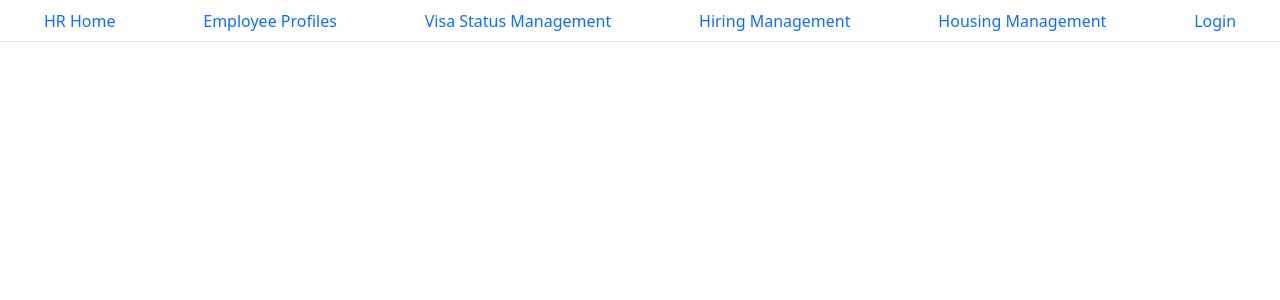
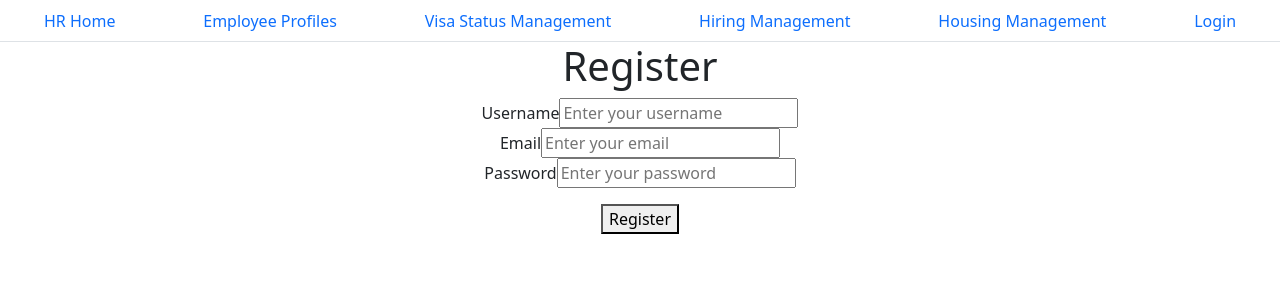
Before and after one commit to sleepyhong/HR_Project, a React (Create React App) app: page /register in a window 1280 px wide. Shown: the top 300 px of the page. Built offline with nearby package versions, Linux system fonts and the light colour scheme.

Commit message:
register front-end

```diff
--- a/model/User.js
+++ b/model/User.js
@@ -19,6 +19,7 @@ const userSchema = new Schema({
     type: {
         type: String,
         enum: ['hiring_manager', 'employee'],
+        default: "employee",
         required: true
     },
     firstName: String,
--- a/src/App.js
+++ b/src/App.js
@@ -1,13 +1,13 @@
 import { BrowserRouter, Link, Route, Routes } from "react-router-dom";
 import Navbar from './component/Navbar/Navbar';
-import {Container} from 'react-bootstrap';
 import HRAdminHome from './pages/HRAdminHome';
 import EmployeeProfiles from "./pages/EmployeeProfiles";
 import VisaStatusManagement from "./pages/VisaStatusManagement";
 import HousingManagement from "./pages/HousingManagement";
 import HiringManagement from './pages/HiringManagement';
-import Login from "./component/Login/Login";
+import Login from "./pages/Login";
 import Logout from "./pages/Logout";
+import Register from "./pages/Register";
 import './App.css';
 
 function App() {
@@ -23,6 +23,7 @@ function App() {
           <Route path="hiring" element={<HiringManagement />} />
           <Route path="login" element={<Login />} />
           <Route path="logout" element={<Logout />} />
+          <Route path="register" element={<Register />} />
         </Route>
       </Routes>
     </div>
--- a/src/component/Navbar/EmployeeNavbar.jsx
+++ b/src/component/Navbar/EmployeeNavbar.jsx
@@ -18,10 +18,10 @@ export default function EmployeeNavbar() {
             </Nav.Item>
             {sessionStorage.getItem('user') ?
                 <Nav.Item>
-                    <Nav.Link as={Link} to="/login">Login</Nav.Link>
+                    <Nav.Link as={Link} to="/logout">Logout</Nav.Link>
                 </Nav.Item> :
                 <Nav.Item>
-                    <Nav.Link as={Link} to="/logout">Logout</Nav.Link>
+                    <Nav.Link as={Link} to="/login">Login</Nav.Link>
                 </Nav.Item>
             }
         </Nav>
--- /dev/null
+++ b/src/component/Register/Register.jsx
@@ -0,0 +1,67 @@
+import React, { Component } from "react";
+import axios from "axios";
+import { setUser } from "../../redux/userAction";
+
+export default class Register extends Component {
+    constructor(props) {
+        super(props);
+        this.state = {
+            error: null
+        }
+    }
+
+    submitForm = (event) => {
+        event.preventDefault();
+
+        const inputs = {
+            username: event.target.elements['username'].value,
+            email: event.target.elements['email'].value,
+            password: event.target.elements['password'].value,
+        };
+
+        axios
+            .post("/register", inputs)
+            .then((result) => {
+                console.log(result.status)
+                // if (result.data.success) {
+                //     sessionStorage.setItem('user', result.data.user);
+                //     console.log(result.data.user)
+                //     setUser(result.data.user);
+
+                //     //redirect to application page or personal info page?
+                // }
+                // else {
+                //     this.setState({
+                //         error: result.data.msg
+                //     });
+                // }
+            })
+            .catch((error) => {
+                console.log(error);
+            });
+    }
+
+    render() {
+        return (
+            <>
+                <h1>Register</h1>
+                <form onSubmit={this.submitForm}>
+                    <div>
+                        <label for="username">Username</label>
+                        <input type="text" id="username" name="username" placeholder="Enter your username" required />
+                    </div>
+                    <div>
+                        <label for="email">Email</label>
+                        <input type="email" id="email" name="email" placeholder="Enter your email" required />
+                    </div>
+                    <div>
+                        <label for="password">Password</label>
+                        <input type="password" id="password" name="password" placeholder="Enter your password" required />
+                    </div>
+                    <p>{this.state.error}</p>
+                    <button type="submit">Register</button>
+                </form>
+            </>
+        );
+    }
+}
--- /dev/null
+++ b/src/pages/Login.jsx
@@ -0,0 +1,7 @@
+import LoginComponent from "../component/Login/Login";
+
+const Login = () => {
+    return <LoginComponent />;
+};
+
+export default Login;
--- /dev/null
+++ b/src/pages/Register.jsx
@@ -0,0 +1,7 @@
+import RegisterComponent from "../component/Register/Register";
+
+const Register = () => {
+    return <RegisterComponent />;
+};
+
+export default Register;
```
Also changed, not shown: router/UserRouter.js (+35 -2 lines). Lines whose indentation alone changed are shown as unchanged.
